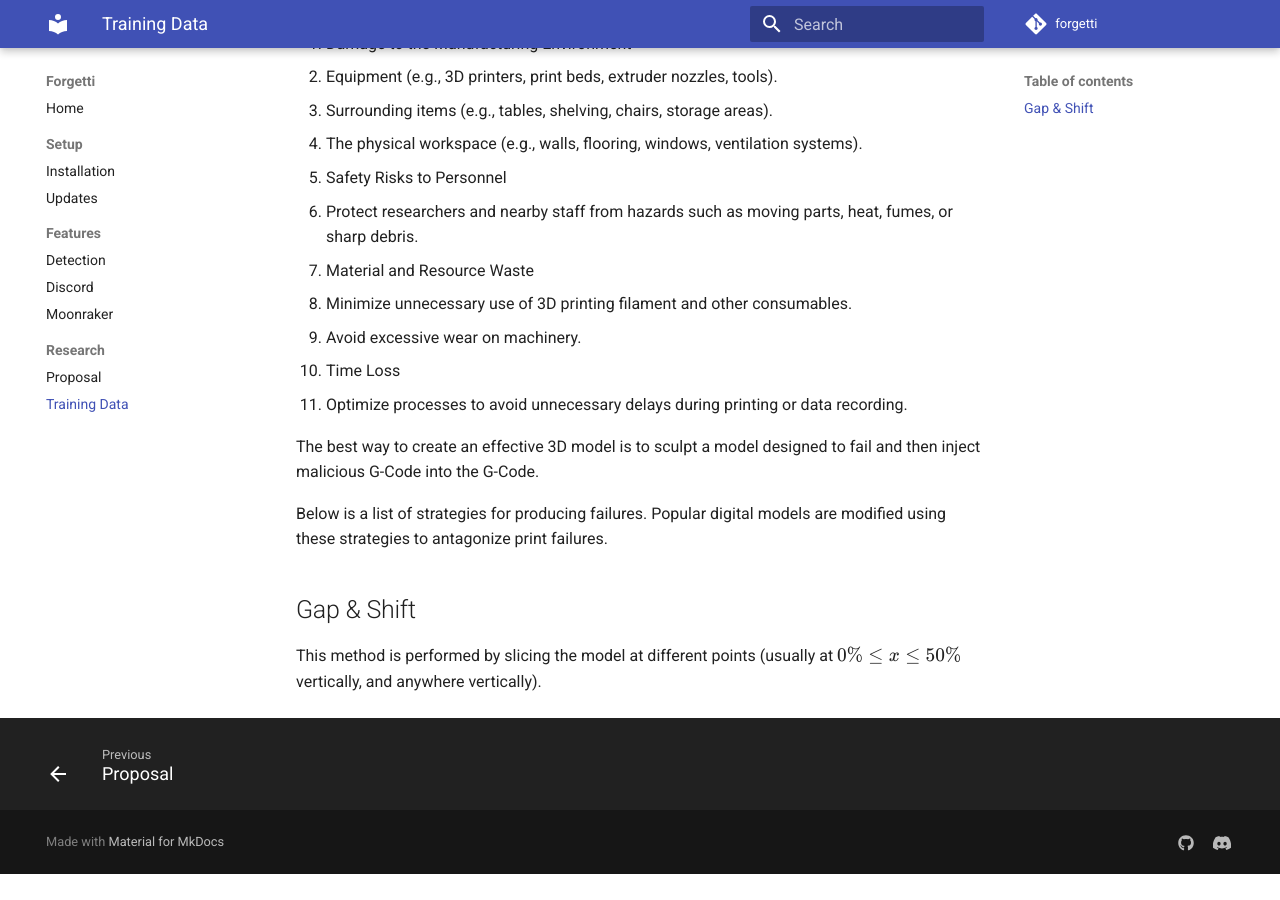
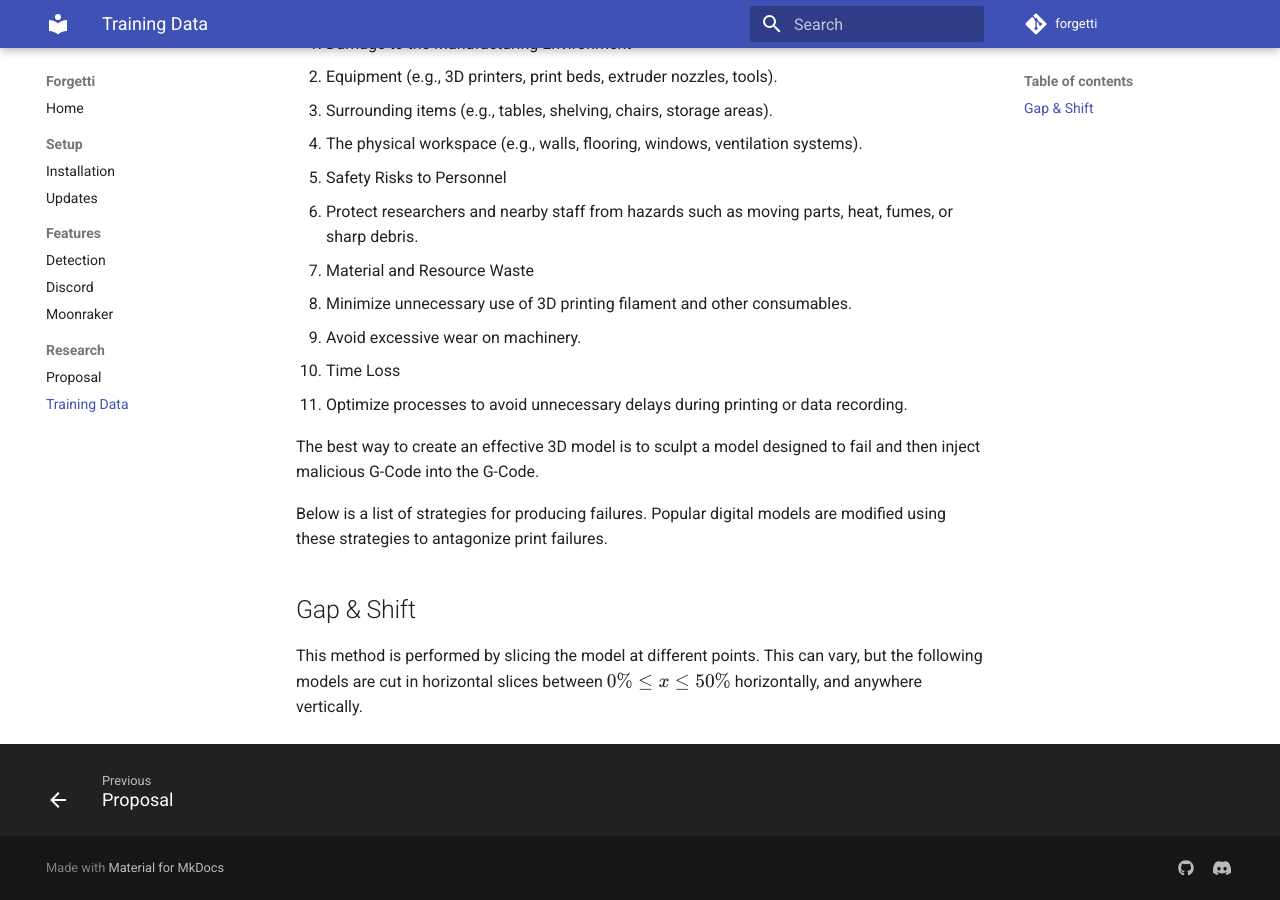
Before and after one commit to willuhmjs/forgetti, an MkDocs documentation site: the page built from docs/training_data.md, in a window 1280 px wide and 900 px high, scrolled down 501 px. Built offline with MkDocs 1.6.1 and Material for MkDocs 9.7.7, drawn with Linux system fonts in a browser that asks for light colours; comment, search, counter and statistics services are not loaded; before the commit the page ends 1375 px from its top, so only the background shows below that.

Commit message:
fix: clarify description of the Gap & Shift method in training data documentation

```diff
--- a/docs/training_data.md
+++ b/docs/training_data.md
@@ -27,4 +27,4 @@ The best way to create an effective 3D model is to sculpt a model designed to fa
 Below is a list of strategies for producing failures. Popular digital models are modified using these strategies to antagonize print failures.
 
 ## Gap & Shift
-This method is performed by slicing the model at different points (usually at \(0\% \leq x \leq 50\%\) vertically, and anywhere vertically).
+This method is performed by slicing the model at different points. This can vary, but the following models are cut in horizontal slices between \(0\% \leq x \leq 50\%\) horizontally, and anywhere vertically.
```
